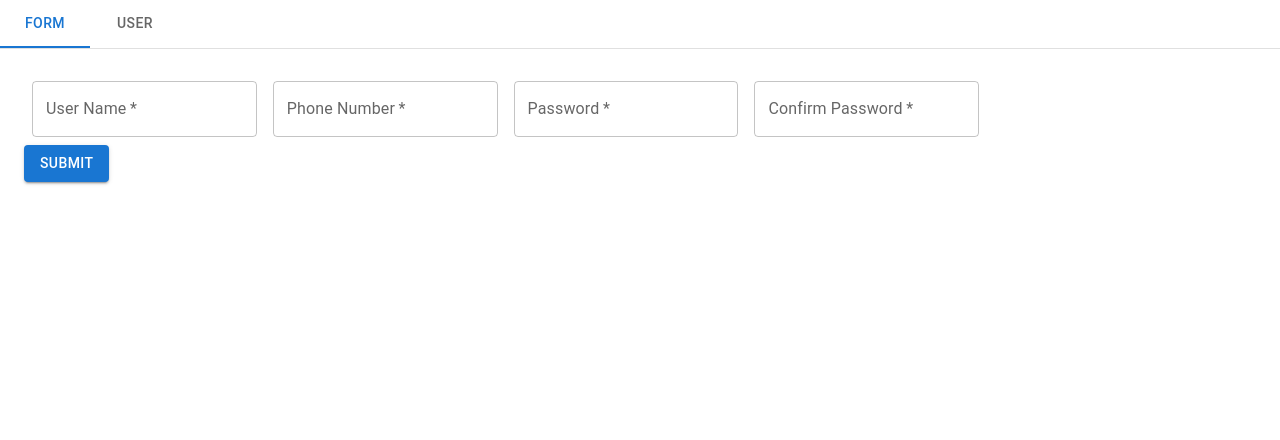
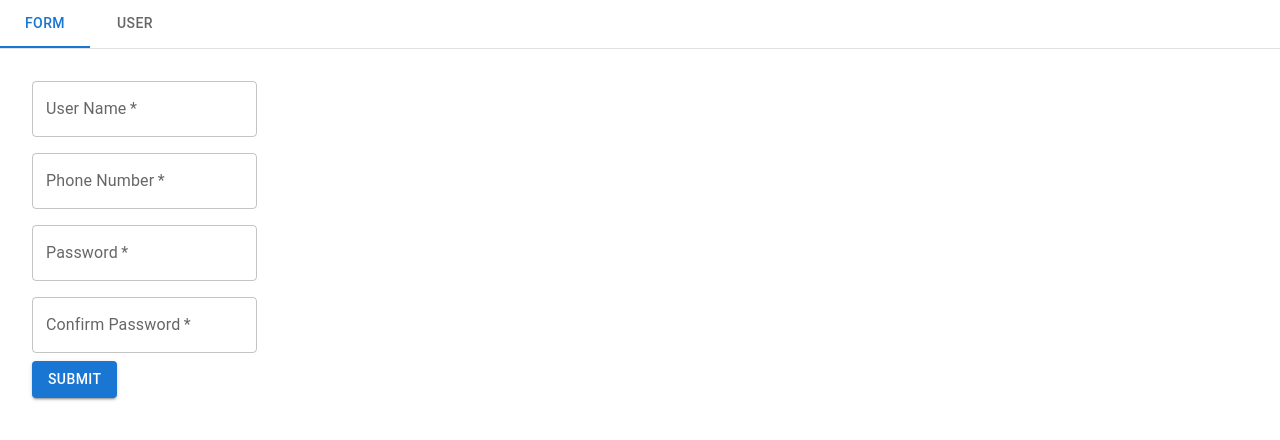
Before and after one commit to demonben/commit_it_assignment, a React (Create React App) app in the folder app-user-form/: page / in a window 1280 px wide. Shown: the top 440 px of the page. Built offline with nearby package versions, Linux system fonts and the light colour scheme.

Commit message:
updated style for form

```diff
--- a/app-user-form/src/App.css
+++ b/app-user-form/src/App.css
@@ -2,3 +2,12 @@
   display: flex;
   flex-direction: row;
 }
+.form{
+  display: flex;
+  flex-direction: column;
+  color: red;
+}
+.btn{
+  margin-left: 8px;
+  width: 100px;
+}
```
